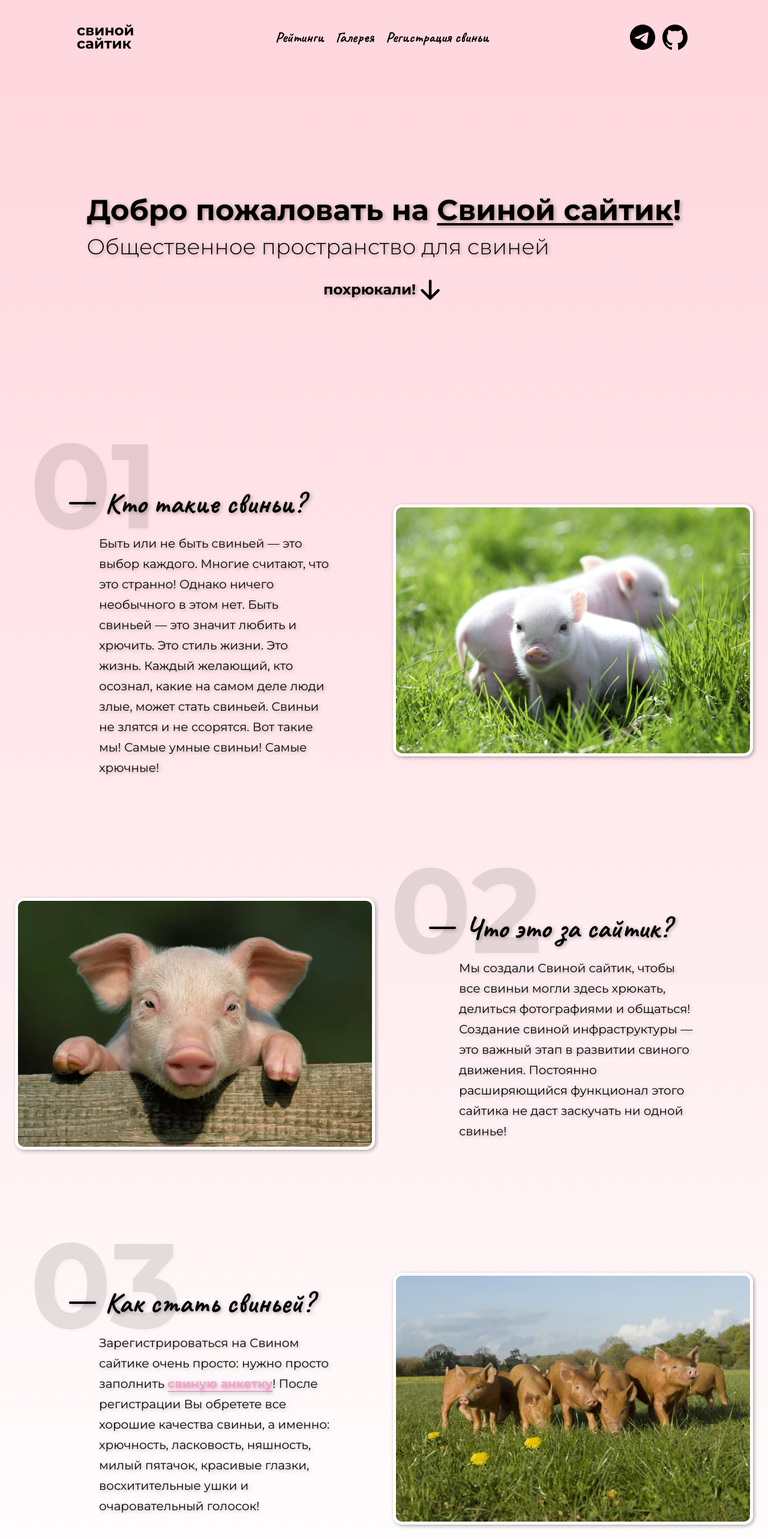
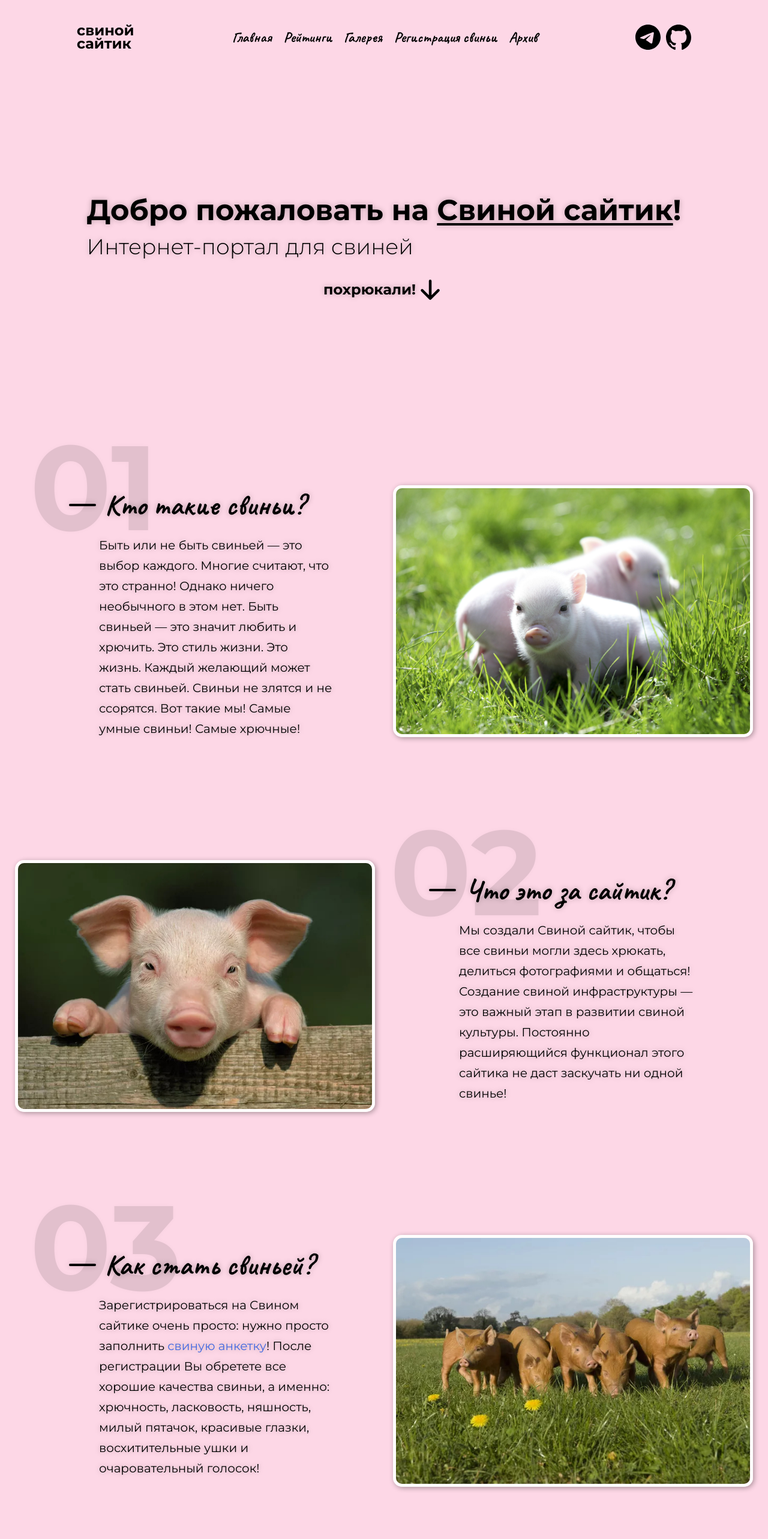
Before and after one commit to grigorijtomczuk/pig-website, a React (Create React App) app: page / in a window 1280 px wide. Shown: the top 2566 px of the page at 60% size. Built offline with nearby package versions, Linux system fonts and the light colour scheme.

Commit message:
Add and optimize an archive page; minor fixes

```diff
--- a/src/components/App.jsx
+++ b/src/components/App.jsx
@@ -4,7 +4,7 @@ import "../styles/reset.css";
 import "../styles/main.css";
 import "../styles/media.css";
 
-// import "../styles/old.css";
+import "../styles/old.css";
 
 export default function App() {
 	return (
--- a/src/components/Router.jsx
+++ b/src/components/Router.jsx
@@ -20,7 +20,7 @@ export default function Router() {
 			<Route
 				path="/old"
 				element={
-					<Page title="Я люблю свинью">
+					<Page title="Свиной сайтик &bull; Архив">
 						<Old />
 					</Page>
 				}
--- a/src/pages/Home.jsx
+++ b/src/pages/Home.jsx
@@ -29,6 +29,9 @@ export default function Home() {
 					</Link>
 					<ul>
 						<li>
+							<Link to="/">Главная</Link>
+						</li>
+						<li>
 							<Link to="#">Рейтинги</Link>
 						</li>
 						<li>
@@ -36,6 +39,9 @@ export default function Home() {
 						</li>
 						<li>
 							<Link to="#">Регистрация свиньи</Link>
+						</li>
+						<li>
+							<Link to="/old">Архив</Link>
 						</li>
 					</ul>
 					<div className="nav-logos-container">
@@ -53,7 +59,7 @@ export default function Home() {
 					<h2 className="hero-title">
 						Добро пожаловать на <span>Свиной сайтик</span>!
 					</h2>
-					<p className="hero-subtitle">Общественное пространство для свиней</p>
+					<p className="hero-subtitle">Интернет-портал для свиней</p>
 					<p>
 						<HashLink scroll={scrollWithOffset} to="#main-articles" className="hero-scroll">
 							похрюкали!
@@ -64,7 +70,7 @@ export default function Home() {
 					<article>
 						<div className="article-text" data-number="01">
 							<div className="article-title">Кто такие свиньи?</div>
-							<p>Быть или не быть свиньей &#8212; это выбор каждого. Многие считают, что это странно! Однако ничего необычного в этом нет. Быть свиньей &#8212; это значит любить и хрючить. Это стиль жизни. Это жизнь. Каждый желающий, кто осознал, какие на самом деле люди злые, может стать свиньей. Свиньи не злятся и не ссорятся. Вот такие мы! Самые умные свиньи! Самые хрючные!</p>
+							<p>Быть или не быть свиньей &#8212; это выбор каждого. Многие считают, что это странно! Однако ничего необычного в этом нет. Быть свиньей &#8212; это значит любить и хрючить. Это стиль жизни. Это жизнь. Каждый желающий может стать свиньей. Свиньи не злятся и не ссорятся. Вот такие мы! Самые умные свиньи! Самые хрючные!</p>
 						</div>
 						<div className="article-img">
 							<img src={LittlePigsImage} alt="Маленькие свинки" />
@@ -73,7 +79,7 @@ export default function Home() {
 					<article>
 						<div className="article-text" data-number="02">
 							<div className="article-title">Что это за сайтик?</div>
-							<p>Мы создали Свиной сайтик, чтобы все свиньи могли здесь хрюкать, делиться фотографиями и общаться! Создание свиной инфраструктуры &#8212; это важный этап в развитии свиного движения. Постоянно расширяющийся функционал этого сайтика не даст заскучать ни одной свинье!</p>
+							<p>Мы создали Свиной сайтик, чтобы все свиньи могли здесь хрюкать, делиться фотографиями и общаться! Создание свиной инфраструктуры &#8212; это важный этап в развитии свиной культуры. Постоянно расширяющийся функционал этого сайтика не даст заскучать ни одной свинье!</p>
 						</div>
 						<div className="article-img">
 							<img src={FencePigImage} alt="Свин на заборе" />
--- a/src/pages/Old.jsx
+++ b/src/pages/Old.jsx
@@ -1,18 +1,19 @@
 export default function Old() {
 	return (
+		<div className="old-wrapper">
 			<div className="old-container">
-			<h1>Свинья моя - одна такая!</h1>
-			<p id="paragraph">Вот такие мы! Самые умные свиньи! Самые хрючные! {":)"}</p>
+				<h1 className="old-heading-1">Свинья моя - одна такая!</h1>
+				<p className="old-paragraph">Вот такие мы! Самые умные свиньи! Самые хрючные! {":)"}</p>
 				<br />
 				<img src="https://i.pinimg.com/originals/8a/9a/2d/8a9a2d7a465724b4fb536419e901581c.jpg" style={{ width: "35%" }} alt="Pig picture" />
 				<br />
 				<br />
-			<a href="https://youtu.be/6zbsUtQL4nY" target="_blank">
+				<a className="old-link" href="https://youtu.be/6zbsUtQL4nY" target="_blank">
 					🐷
 				</a>
 				<br />
 				<br />
-			<h3>Хорошие качества свньи</h3>
+				<h3 className="old-heading-3">Хорошие качества свньи</h3>
 				<ol className="old-ordered-list">
 					<li>Хрючность</li>
 					<li>Ласковость</li>
@@ -22,14 +23,16 @@ export default function Old() {
 					<li>Восхитительные ушки</li>
 					<li>Очаровательный голосок</li>
 				</ol>
-			<a href="https://c.tenor.com/s1oZocMQdm8AAAAM/sexy-wierd.gif" target="_blank">
-				<button type="button">Нажми на меня 😏</button>
+				<a className="old-link" href="https://c.tenor.com/s1oZocMQdm8AAAAM/sexy-wierd.gif" target="_blank">
+					<button className="old-button" type="button">
+						Нажми на меня 😏
+					</button>
 				</a>
 				<br />
 				<br />
 				<hr />
-			<h3>Свиная анкетка!!! Обязатльно к заполнению!</h3>
-			<form>
+				<h3 className="old-heading-3">Свиная анкетка!!! Обязатльно к заполнению!</h3>
+				<form className="old-form">
 					<label for="name">Ваше свиное имя: </label>
 					<input id="name" name="name" type="text" placeholder="Свин Хрючный" />
 					<br />
@@ -46,5 +49,6 @@ export default function Old() {
 					<input type="reset" />
 				</form>
 			</div>
+		</div>
 	);
 }
--- a/src/styles/main.css
+++ b/src/styles/main.css
@@ -2,8 +2,11 @@
 	--color-beige: rgb(194, 194, 174);
 	--color-white: rgb(255, 253, 253);
 	--color-pink: rgb(255, 159, 204);
-	--shadow-less: 0 0 4px rgba(0, 0, 0, 0.25);
-	--shadow-more: 2px 2px 6px rgba(0, 0, 0, 0.33);
+	--color-light-pink: rgb(253, 215, 230);
+	--color-blue: rgb(65, 105, 225);
+	--shadow-min: 0 0 2px rgba(0, 0, 0, 0.25);
+	--shadow-less: 0 0 10px rgba(0, 0, 0, 0.25);
+	--shadow-more: 2px 2px 8px rgba(0, 0, 0, 0.33);
 	--font-caveat: "Caveat", cursive;
 	--font-montserrat: "Montserrat", sans-serif;
 	--font-roboto: "Roboto", sans-serif;
@@ -14,13 +17,13 @@ body {
 	position: relative;
 	min-height: 100vh;
 	font-family: var(--font-caveat);
-	background: linear-gradient(rgb(255, 214, 221), #fff);
+	background-color: var(--color-light-pink);
 }
 
 .simple-link {
-	text-decoration: underline;
-	color: royalblue;
-	transition: all 0.3s ease;
+	transition: filter 0.2s ease;
+	color: var(--color-blue);
+	text-decoration: none;
 }
 
 .simple-link:hover {
@@ -34,7 +37,7 @@ body {
 }
 
 ::-webkit-scrollbar-track {
-	background-color: var(--color-white);
+	background-color: var(--color-light-pink);
 }
 
 ::-webkit-scrollbar-thumb {
@@ -102,7 +105,7 @@ nav .title .pig-icon {
 
 nav .title:hover .pig-icon {
 	translate: 0;
-	filter: invert(100%) drop-shadow(var(--shadow-less));
+	filter: invert(100%) drop-shadow(var(--shadow-min));
 }
 
 nav .title:hover .pig-icon-wrapper {
@@ -158,12 +161,12 @@ nav ul li:hover::after {
 
 .nav-logo-wrapper {
 	display: inline-block;
-	width: 48px;
-	height: 48px;
+	width: 42px;
+	height: 42px;
 }
 
 .nav-logo-wrapper + .nav-logo-wrapper {
-	margin-left: 6px;
+	margin-left: 9px;
 }
 
 .nav-logo {
@@ -174,14 +177,14 @@ nav ul li:hover::after {
 }
 
 .nav-logo-wrapper:hover .nav-logo {
-	filter: invert(100%) drop-shadow(var(--shadow-less));
+	filter: invert(100%) drop-shadow(var(--shadow-min));
 }
 
 /* MAIN */
 
 main {
 	padding-bottom: 221px;
-	text-shadow: var(--shadow-more);
+	text-shadow: var(--shadow-less);
 }
 
 .hero {
@@ -289,20 +292,13 @@ main {
 	content: "";
 	background-color: #000;
 	border-radius: 3px;
-	box-shadow: var(--shadow-more);
+	box-shadow: var(--shadow-less);
 }
 
 .article-text p {
 	margin: 20px 0 0 40px;
 	font: 400 20px var(--font-montserrat);
 	line-height: 34px;
-}
-
-.article-text p a {
-	font-weight: 700;
-	text-decoration-line: underline;
-	text-underline-offset: 5px;
-	color: var(--color-pink);
 }
 
 .article-img img {
@@ -321,7 +317,7 @@ footer {
 	bottom: 0;
 	width: 100%;
 	height: 121px;
-	background-color: var(--color-white);
+	background-color: var(--color-light-pink);
 }
 
 footer p {
--- a/src/styles/old.css
+++ b/src/styles/old.css
@@ -1,49 +1,54 @@
-.old-container {
+.old-wrapper {
 	background: beige;
+	padding: 25px 25px;
 }
 
-p {
-	background-color: yellow;
-	color: brown;
-}
-
-h1 {
+.old-heading-1 {
 	background-color: pink;
 	color: white;
 	font-family: "Caveat", cursive;
 	font-size: 36px;
+	margin-bottom: 24px;
 }
 
-#paragraph {
+.old-paragraph {
 	font-family: "Caveat", cursive;
 	font-size: 24px;
 	border-style: solid;
 	padding: 12px;
+	background-color: yellow;
+	color: brown;
+	margin-bottom: 18px;
 }
 
 .old-ordered-list,
-h3 {
+.old-heading-3 {
 	font-family: "Roboto", sans-serif;
 	font-size: 20px;
+	margin: 12px 0;
 }
 
 .old-ordered-list {
 	list-style-type: decimal;
+	padding: 20px 36px;
 }
 
-a {
+.old-link {
 	font-size: 24px;
+	text-decoration: underline;
+	color: blueviolet;
 }
 
-button {
+.old-button {
 	font-family: "Caveat", cursive;
 	font-size: 24px;
 	padding: 15px;
 	background-color: violet;
 	color: #af00af;
+	cursor: pointer;
 }
 
-form {
+.old-form {
 	font-family: "Roboto", sans-serif;
 	font-size: 18px;
 	font-style: italic;
```
Lines whose indentation alone changed are shown as unchanged.
